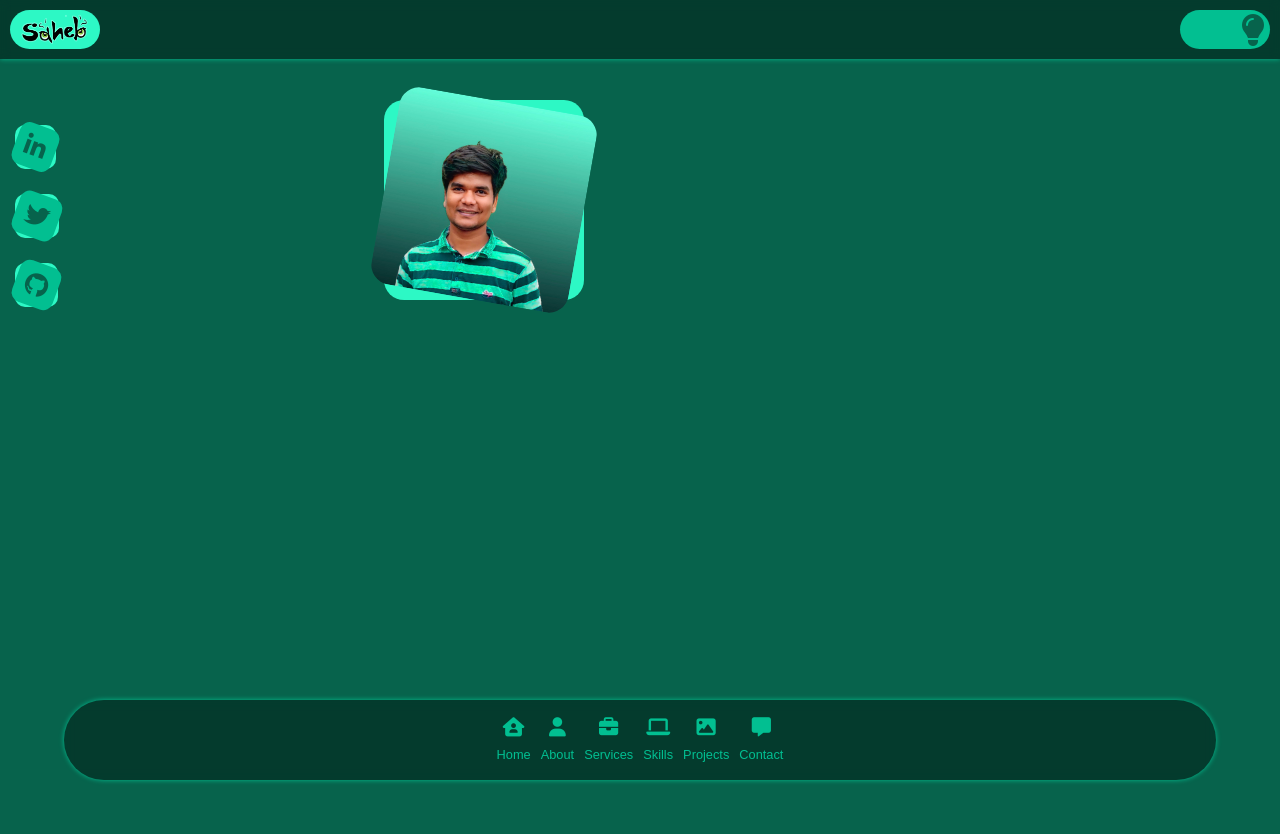
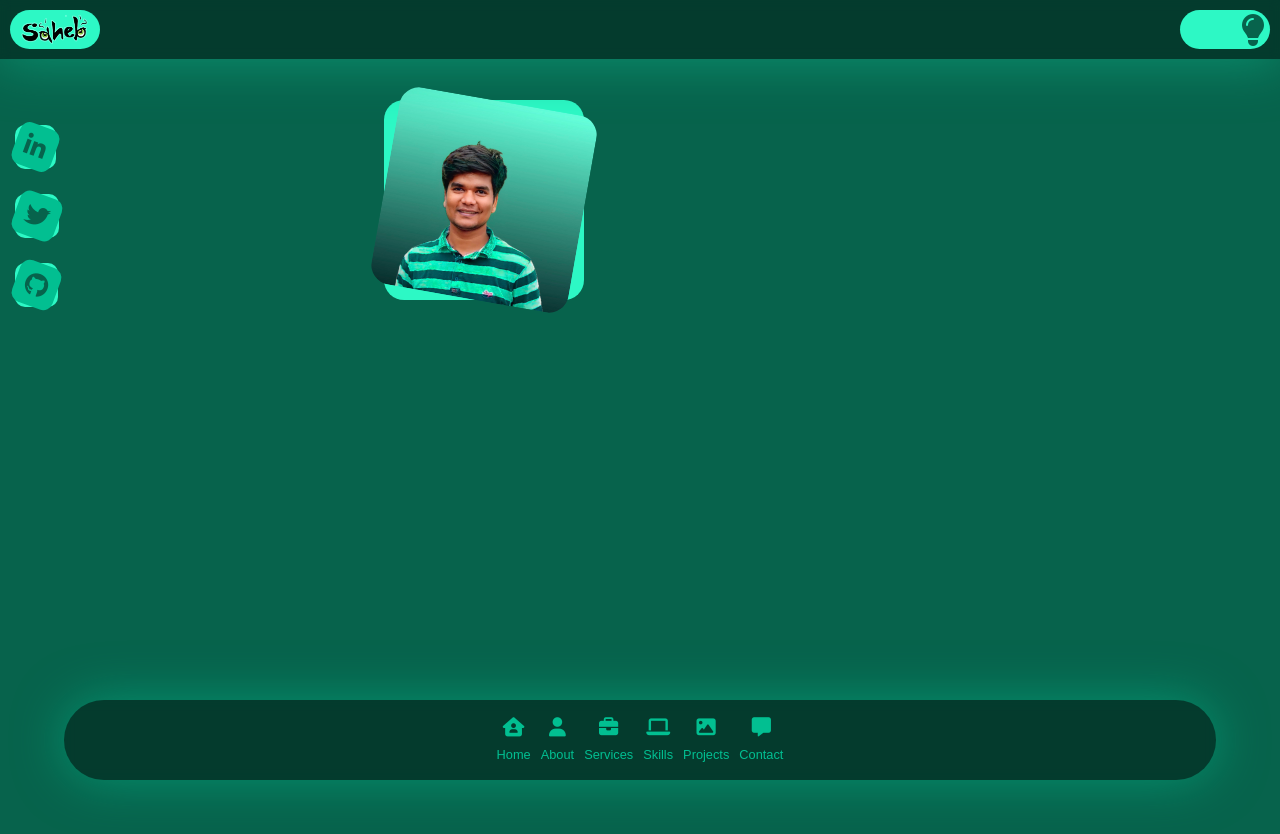
Before and after one commit to itssaheb/port-saheb, a plain HTML site: page index.html in a window 1280 px wide. Shown: the top 834 px of the page. Drawn offline with Linux system fonts and the light colour scheme.

Commit message:
fourth commit

```diff
--- a/Css/style.css
+++ b/Css/style.css
@@ -28,7 +28,7 @@ body {
     background-color: rgb(0, 0, 0);
     background-color: rgba(0, 0, 0, 0.4);
     border-radius: 40px;
-    box-shadow: 0px 0px 5px #02bf91;
+    box-shadow: 0px 0px 50px #05926f;
 
 }
 
@@ -40,7 +40,7 @@ body {
     backdrop-filter: blur(5px);
     background-color: rgb(0, 0, 0);
     background-color: rgba(0, 0, 0, 0.4);
-    box-shadow: 0px 0px 5px #02bf91;
+    box-shadow: 0px 5px 50px #0b8f6e;
     display: flex;
     justify-content: space-between;
     align-items: center;
@@ -57,7 +57,8 @@ body {
     width: 90px;
     height: 39.233px;
     border-radius: 20px;
-    background-color: #02bf91;
+    background-color:#2df8c5
+    ;
     display: flex;
     justify-content: end;
     align-items: center;
```
